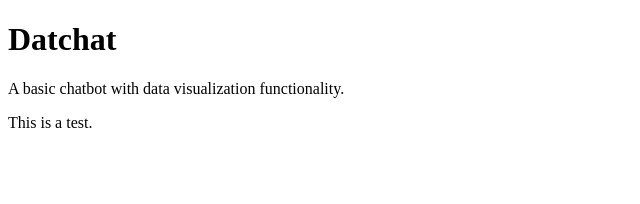
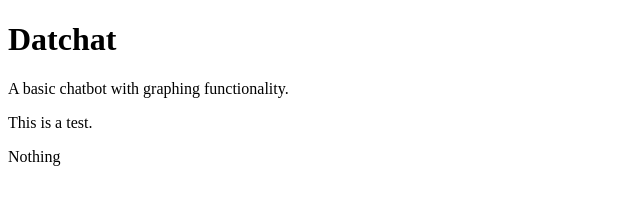
Before and after one commit to fizzstudio/Datchat, a plain HTML site: page index.html in a window 1280 px wide. Shown: the whole page, without its empty margins (0-640 px from the left). Drawn offline with Linux system fonts and the light colour scheme.

Commit message:
change update

```diff
--- a/index.html
+++ b/index.html
@@ -7,7 +7,10 @@
 </head>
 <body>
   <h1>Datchat</h1>
-  <p>A basic chatbot with data visualization functionality.</p>
+  <p>A basic chatbot with graphing functionality.</p>
   <p>This is a test.</p>
+  <p>
+    Nothing
+  </p>
 </body>
 </html>
```
